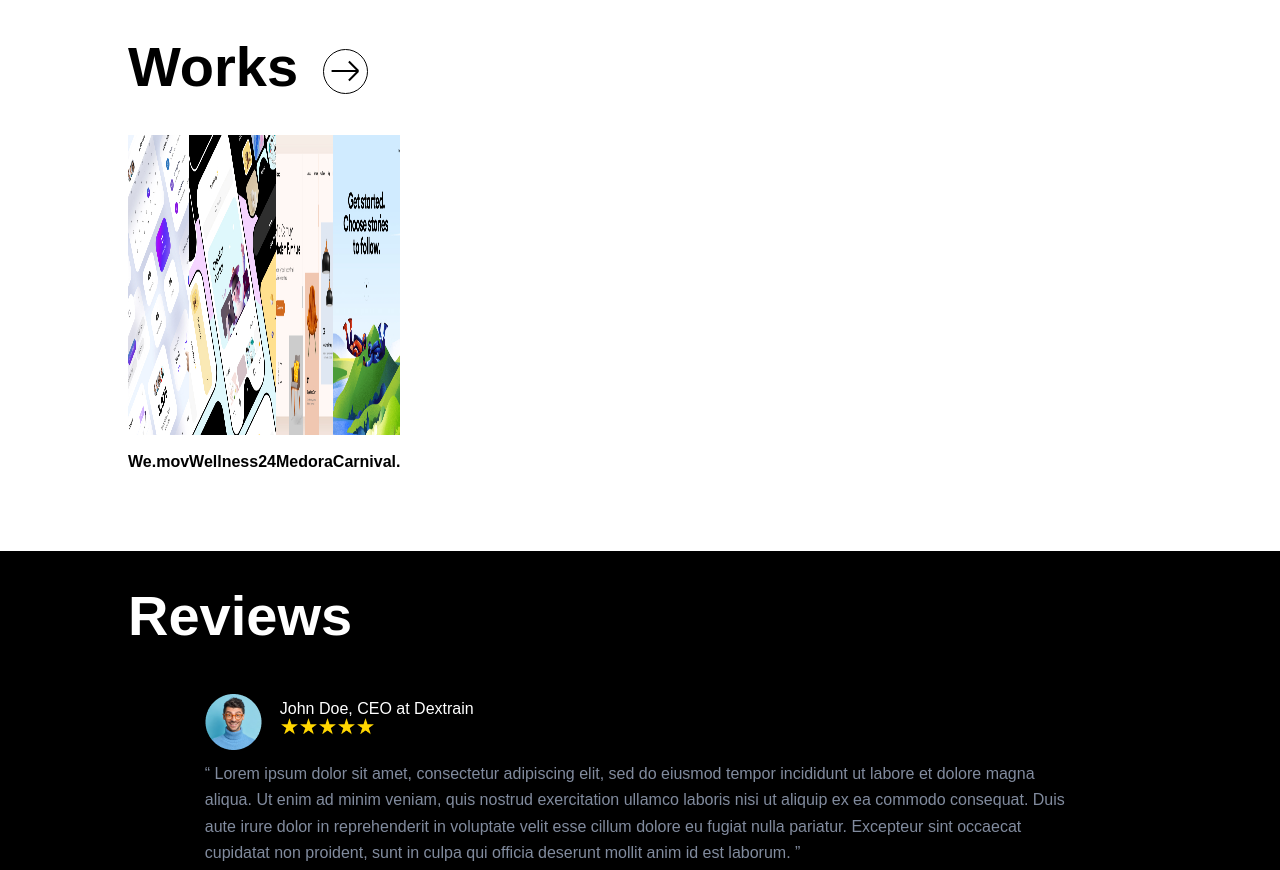
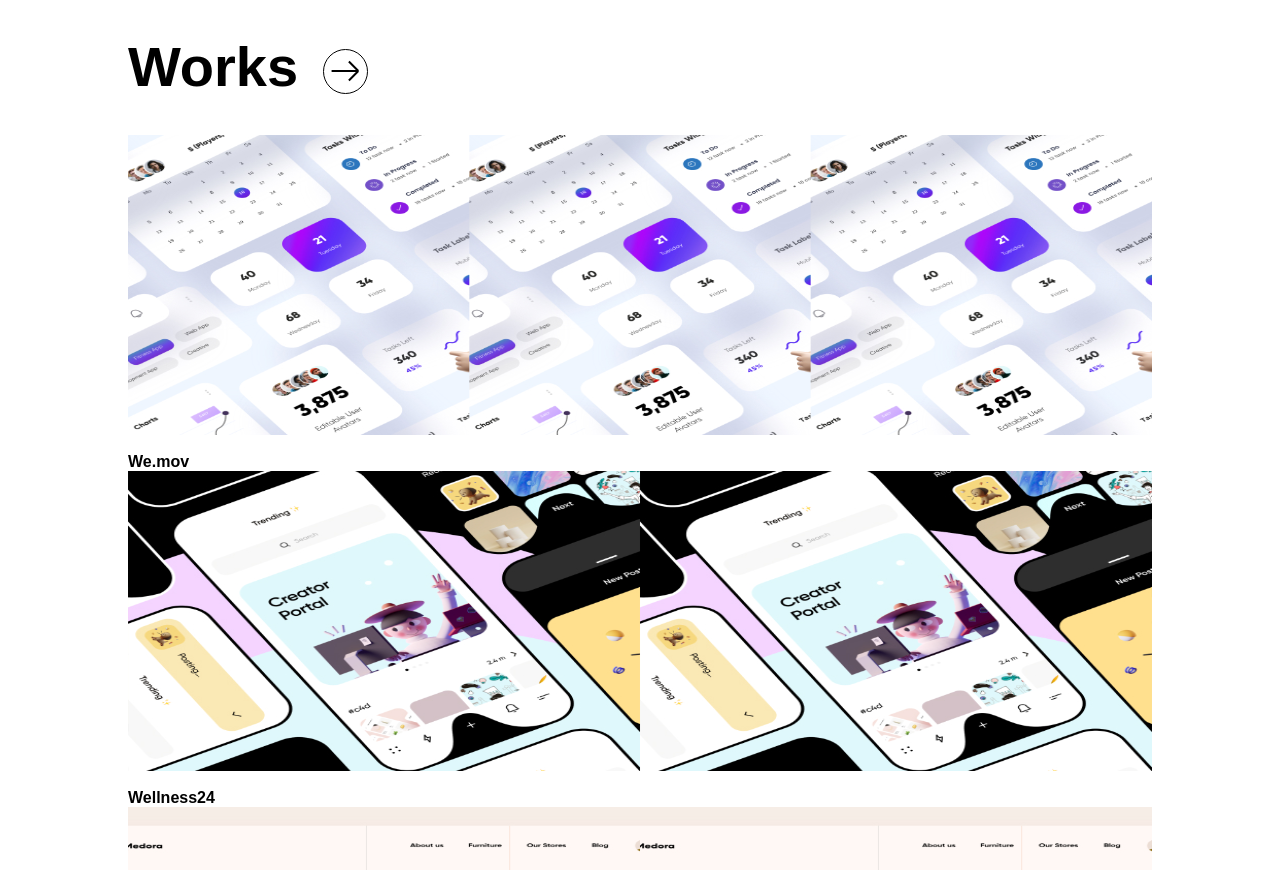
Before and after one commit to madhuroshan/TathvaInductions, a plain HTML site: page landingpage.html in a window 1280 px wide. Shown: the part 1280-2150 px from the top of the page. Drawn offline with nearby package versions, Linux system fonts and the light colour scheme; a web font is replaced by a local one.

Commit message:
modified styles

```diff
--- a/bodystyle.css
+++ b/bodystyle.css
@@ -156,11 +156,11 @@ button:hover {
   grid-gap: 1.5em;
 } */
 
-.work-grid {
+/* .work-grid {
   display: flex;
 
   flex-wrap: wrap;
-}
+} */
 
 .cell-two {
   grid-column: 2/-1;
```
